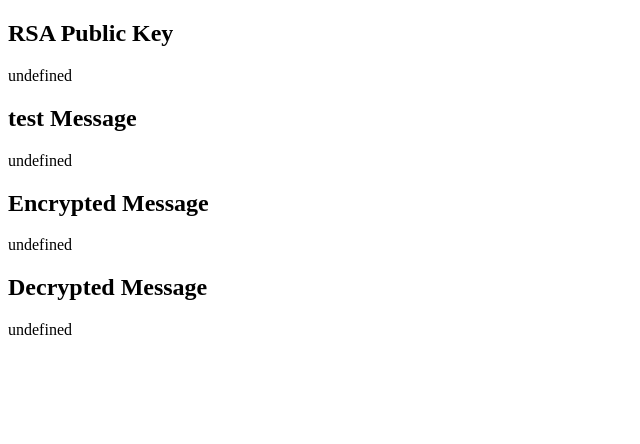
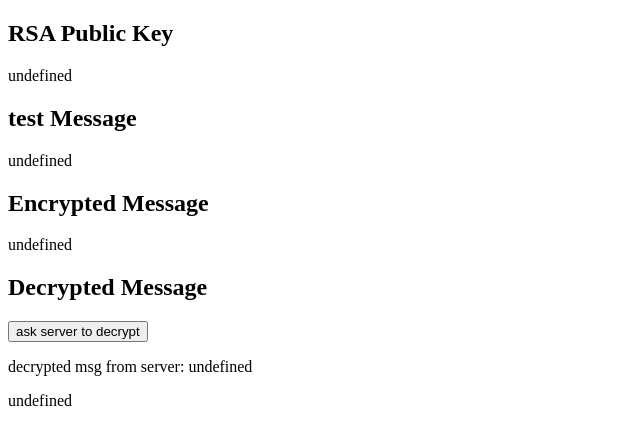
Before and after one commit to Draellemeistro/P4-projekt, a SvelteKit app in the folder Agora-app/: page /cryptoTests/testingRSA in a window 1280 px wide. Shown: the top 444 px of the page, without its empty margins (0-640 px from the left). Built offline with nearby package versions, Linux system fonts and the light colour scheme; no server answers.

Commit message:
test crypto

```diff
--- a/Agora-app/src/routes/cryptoTests/testingRSA/+page.svelte
+++ b/Agora-app/src/routes/cryptoTests/testingRSA/+page.svelte
@@ -2,6 +2,7 @@
 	import { onMount } from 'svelte';
 	import RSACrypto from '../../../utils/encryptionRSA.js';
 	import { askForDecryptToCheck } from '../../../utils/apiService.js';
+	import { initECDH } from '../../../utils/encryptionECDH.js';
 
 	let rsaPublicKey;
 	let encryptedMessage;
@@ -21,7 +22,7 @@
 
 		// Decrypt the encrypted message with the private key
 		// Note: You need to have the private key to decrypt the message
-		decryptedMessage = askForDecryptToCheck(testMessage, encryptedMessage);
+		decryptedMessage = await askForDecryptToCheck(testMessage, encryptedMessage);
 		console.log(decryptedMessage);
 		console.log(testMessage);
 	});
@@ -43,5 +44,7 @@
 
 <div>
 	<h2>Decrypted Message</h2>
+	<button on:click={askForDecryptToCheck(testMessage, encryptedMessage)}>ask server to decrypt</button>
+	<p>decrypted msg from server: {decryptedMessage}</p>
 	<p>{decryptedMessage}</p>
 </div>
```
